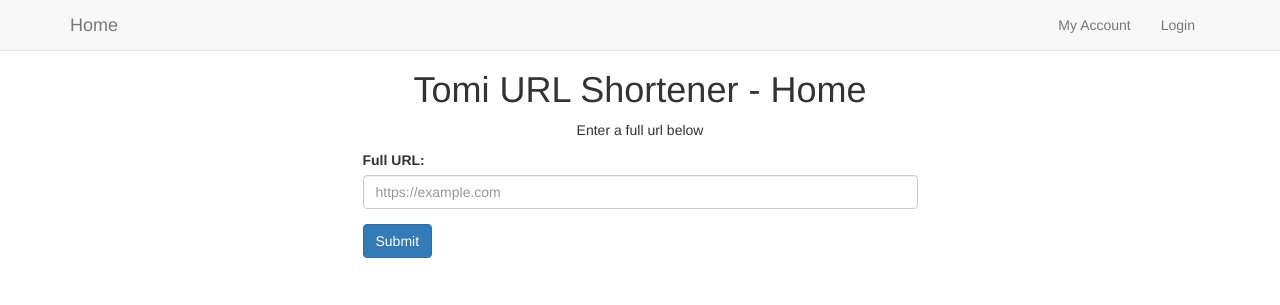
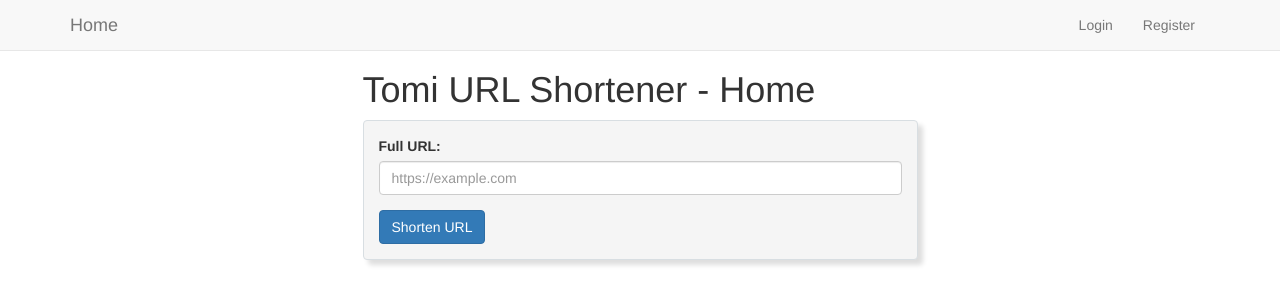
Before and after one commit to tominovak33/url-shortener, a Python web app: template app/templates/home.html in a window 1280 px wide. Shown: the top 305 px of the page. Run offline with Jinja, Linux system fonts and the light colour scheme; the template is opened without the code that fills it, so the values that code supplies are empty; some libraries are stand-ins or nearby versions.

Commit message:
Nicer UI for creating short url

```diff
--- a/app/static/css/main.css
+++ b/app/static/css/main.css
@@ -18,3 +18,11 @@
     position: absolute;
     top:-3000px;
 }
+
+.login-form, .new-url-form, .short-url-response-form{
+    padding: 15px;
+    background-color: #f5f5f5;
+    border-radius: 4px;
+    box-shadow: 5px 5px 5px #DEDEDE;
+    border: 1px solid #d8dee2;
+}
--- a/app/static/js/main.js
+++ b/app/static/js/main.js
@@ -5,6 +5,7 @@
 const httpRequest = new XMLHttpRequest();
 
 const url_form = document.getElementById('url_form');
+const url_form_wrapper = document.getElementById('new_url_form_wrapper');
 const full_url_input = document.getElementById('full_url_input');
 const short_url_response_wrapper = document.getElementById('short_url_response_wrapper');
 const short_url_response = document.getElementById('short_url_response');
@@ -14,18 +15,28 @@ const copy_short_url_button = document.querySelector('#copy_short_url_button');
 
 url_form.addEventListener("submit", function (e){
     e.preventDefault();
-    shorten_url(full_url_input.value)
+    shorten_url(full_url_input.value);
+    url_form_wrapper.classList.add('hidden');
+    setTimeout(function(){
+        url_form_wrapper.classList.remove('hidden');
+    }, 6000);
 }, false);
 
 copy_short_url_button.addEventListener('click', function(e) {
         short_url_copy_target.select();
 
         try {
-        var successful = document.execCommand('copy');
-        var msg = successful ? 'Copied text successfully' : 'Failed to copy text';
-        alert(msg)
+            let successful = document.execCommand('copy');
+            let msg = successful ? 'Copied text successfully' : 'Failed to copy text';
+            if (successful) {
+                document.getElementById('short_url_copy_modal__success').classList.remove('hidden')
+            } else {
+                document.getElementById('short_url_copy_modal__error').classList.remove('hidden')
+            }
+            $('#short_url_copy_success_modal').modal()
         } catch(err) {
-        console.log('Copy error');
+            console.error('Error copying short url');
+            console.error(err);
         }
     }
 );
--- a/app/templates/base.html
+++ b/app/templates/base.html
@@ -30,11 +30,12 @@
         </div>
         <div id="navbar" class="collapse navbar-collapse navbar-right">
             <ul class="nav navbar-nav">
-                <li><a href="/profile">My Account</a></li>
                 {% if current_user %}
+                    <li><a href="/profile">My Account</a></li>
                     <li><a href="{{ logout_url }}">{{ logout_url_text }}</a></li>
                 {% else %}
                     <li><a href="/login">Login</a></li>
+                    <li><a href="/register">Register</a></li>
                 {% endif %}
             </ul>
         </div>
@@ -45,8 +46,8 @@
     {% endblock %}
 </div>
 </body>
+<script src="https://code.jquery.com/jquery-2.2.4.min.js" integrity="sha256-BbhdlvQf/xTY9gja0Dq3HiwQF8LaCRTXxZKRutelT44=" crossorigin="anonymous"></script>
+<script src="https://maxcdn.bootstrapcdn.com/bootstrap/3.3.7/js/bootstrap.min.js" integrity="sha384-Tc5IQib027qvyjSMfHjOMaLkfuWVxZxUPnCJA7l2mCWNIpG9mGCD8wGNIcPD7Txa" crossorigin="anonymous"></script>
 {% block scripts %}
 {% endblock %}
-<script src="https://code.jquery.com/jquery-2.2.4.min.js" integrity="sha256-BbhdlvQf/xTY9gja0Dq3HiwQF8LaCRTXxZKRutelT44=" crossorigin="anonymous"></script>
-<script src="https://maxcdn.bootstrapcdn.com/bootstrap/3.3.7/js/bootstrap.min.js" integrity="sha384-Tc5IQib027qvyjSMfHjOMaLkfuWVxZxUPnCJA7l2mCWNIpG9mGCD8wGNIcPD7Txa" crossorigin="anonymous"></script>
 </html>
--- a/app/templates/forms/new_url_form.html
+++ b/app/templates/forms/new_url_form.html
@@ -1,7 +1,7 @@
-<form action="/url" method="POST" id="url_form">
+<form action="/url" method="POST" id="url_form" class="new-url-form">
     <div class="form-group">
         <label for="full_url_input">Full URL:</label>
         <input class="form-control" name="full_url" id="full_url_input" type="text" placeholder="https://example.com "/>
     </div>
-    <button class="btn btn-primary" type="submit">Submit</button>
+    <button class="btn btn-primary" type="submit">Shorten URL</button>
 </form>
--- /dev/null
+++ b/app/templates/fragments/short_url_copy_success_modal.html
@@ -0,0 +1,17 @@
+<div id="short_url_copy_success_modal" class="modal fade" tabindex="-1" role="dialog">
+  <div class="modal-dialog" role="document">
+    <div class="modal-content">
+      <div class="modal-header">
+        <button type="button" class="close" data-dismiss="modal" aria-label="Close"><span aria-hidden="true">&times;</span></button>
+        <h4 class="modal-title">Tomi URL Shortener</h4>
+      </div>
+      <div class="modal-body">
+        <div id="short_url_copy_modal__success" class="alert alert-success hidden">Short URL copied successfully</div>
+        <div id="short_url_copy_modal__error" class="alert alert-danger hidden">Failed to copy Short URL - Possibly do to browser compatibility - Please copy it manually</div>
+      </div>
+      <div class="modal-footer">
+        <button type="button" class="btn btn-default" data-dismiss="modal">Dismiss</button>
+      </div>
+    </div><!-- /.modal-content -->
+  </div><!-- /.modal-dialog -->
+</div><!-- /.modal -->
--- a/app/templates/home.html
+++ b/app/templates/home.html
@@ -1,26 +1,26 @@
 {% extends "base.html"%}
 {% block main %}
 <div class="row">
-    <div class="col-md-6 col-md-offset-3 text-center">
+    <div class="col-md-6 col-md-offset-3">
         <h1>Tomi URL Shortener - Home </h1>
-        <p>Enter a full url below</p>
     </div>
 </div>
 <div class="row">
-    <div class="col-md-6 col-md-offset-3">
+    <div id="new_url_form_wrapper" class="col-md-6 col-md-offset-3">
         {% include 'forms/new_url_form.html' %}
     </div>
 </div>
 <div class="row">
     <div class="col-md-6 col-md-offset-3">
-        <div id="short_url_response_wrapper" class="alert alert-success hidden margin-v-medium" role="alert">
+        <div id="short_url_response_wrapper" class="alert alert-success hidden margin-v-medium short-url-response-form" role="alert">
             <p>Short URL: <a href="" id="short_url_response" class="alert-link"></a></p>
         </div>
         <input id="short_url_copy_target" type="text" />
         <button id="copy_short_url_button" class="btn btn-primary hidden">Copy Short URL</button>
     </div>
+    {% include 'fragments/short_url_copy_success_modal.html' %}
 </div>
 {% endblock %}
 {% block scripts %}
-<script src="/static/js/main.js"></script>
+    <script src="/static/js/main.js"></script>
 {% endblock %}
--- a/app/templates/login.html
+++ b/app/templates/login.html
@@ -6,7 +6,7 @@
     </div>
 </div>
 <div class="row">
-    <div class="col-md-6 col-md-offset-3">
+    <div class="col-md-4 col-md-offset-4 margin-v-medium login-form">
         {% include 'forms/login_form.html' %}
     </div>
 </div>
```
Also changed, not shown: app/handlers.py (+8 -5 lines), app/templates/forms/login_form.html (+7 -0 lines). Lines whose indentation alone changed are shown as unchanged.
